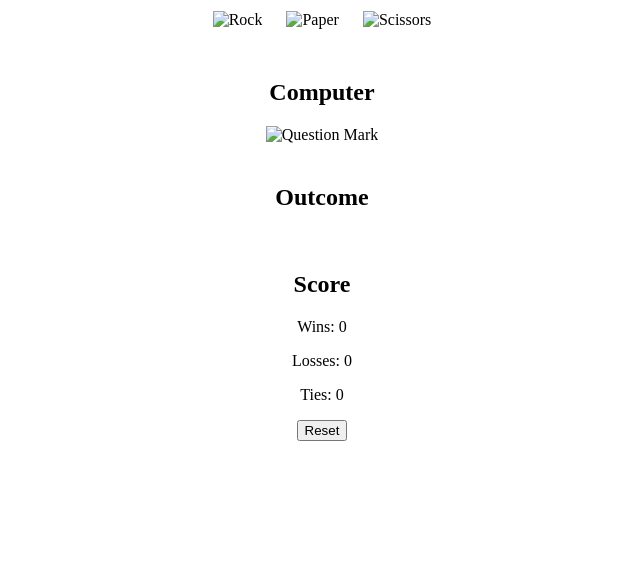
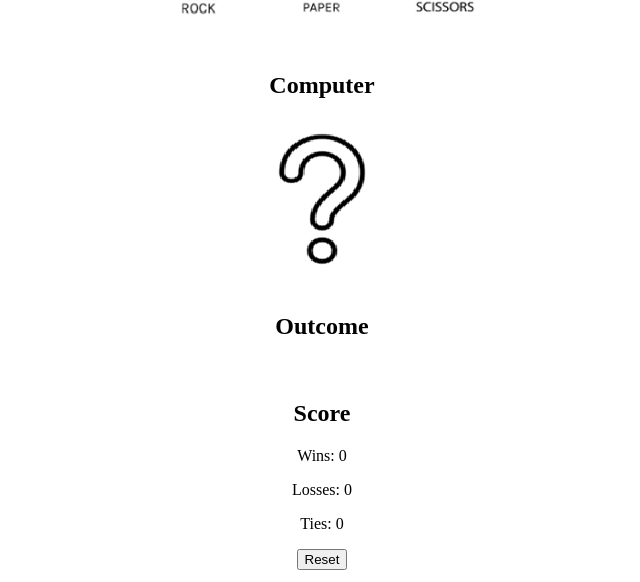
Before and after one commit to JohnathanGallimore/JohnathanGallimore.github.io, a plain HTML site: page csc300x-hw4/main.html in a window 1280 px wide. Shown: the part 234-816 px from the top of the page, without its empty margins (318-958 px from the left). Drawn offline with Linux system fonts and the light colour scheme.

Commit message:
again maybe

```diff
--- a/csc300x-hw4/main.html
+++ b/csc300x-hw4/main.html
@@ -14,15 +14,15 @@
             <h2>Rock Paper Scissors Game</h2>
             <h2>Player</h2>
             <div class="choices">
-                <img src="rock.PNG" alt="Rock" class="choice" id="rock">
-                <img src="paper.PNG" alt="Paper" class="choice" id="paper">
-                <img src="scissors.PNG" alt="Scissors" class="choice" id="scissors">
+                <img src="images/rock.PNG" alt="Rock" class="choice" id="rock">
+                <img src="images/paper.PNG" alt="Paper" class="choice" id="paper">
+                <img src="images/scissors.PNG" alt="Scissors" class="choice" id="scissors">
             </div>
         </div>
         <div class="computer">
             <h2>Computer</h2>
             <div class="computer-choice">
-            <img src="question-mark.PNG" alt="Question Mark" class="choice-img" id="computer-choice">
+            <img src="images/question-mark.PNG" alt="Question Mark" class="choice-img" id="computer-choice">
         </div>
         </div>
         <div class="outcome">
--- a/csc300x-hw4/script.js
+++ b/csc300x-hw4/script.js
@@ -32,7 +32,7 @@ document.addEventListener('DOMContentLoaded', function() {
 
     function resetGame() {
         result.textContent = '';
-        computerChoice.src = 'question-mark.PNG';
+        computerChoice.src = 'images/question-mark.PNG';
         choices.forEach(choice => choice.classList.remove('active'));
 
         const computerChoiceImg = document.querySelector('.computer-choice');
```
